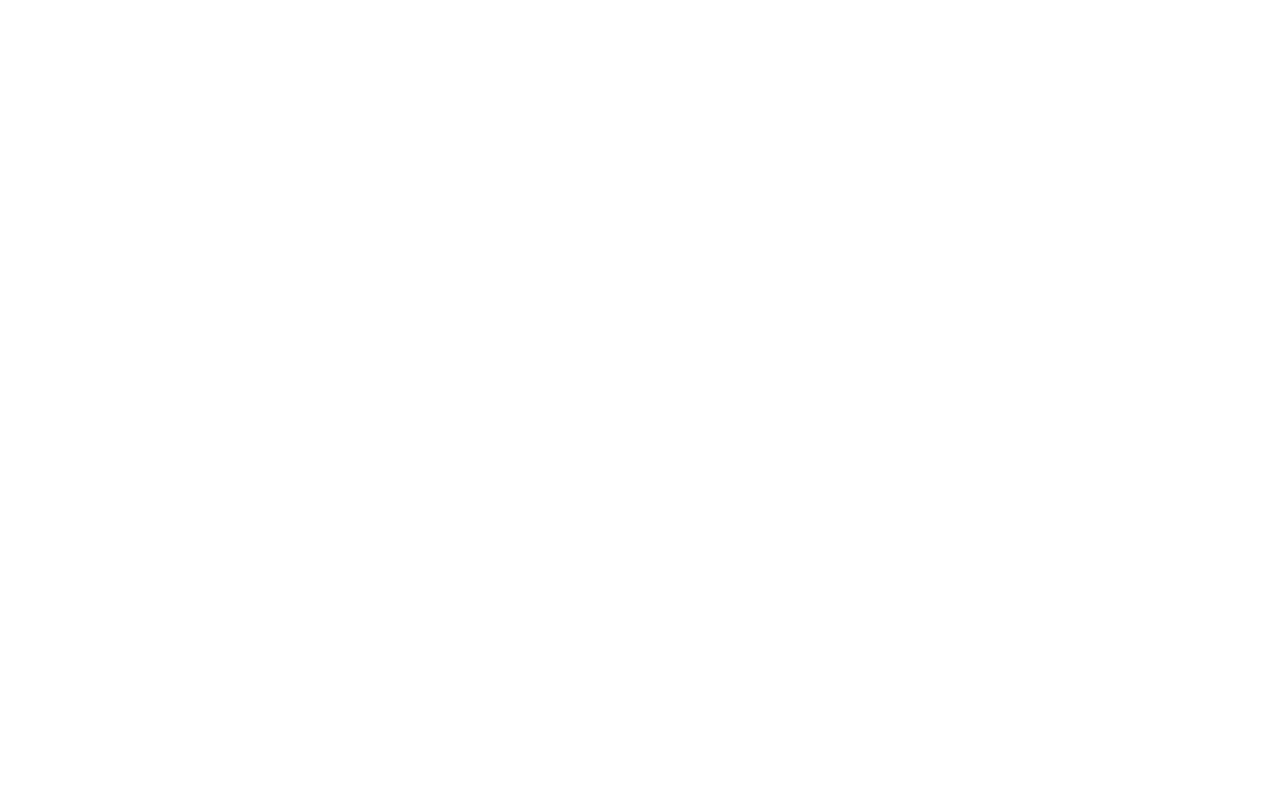
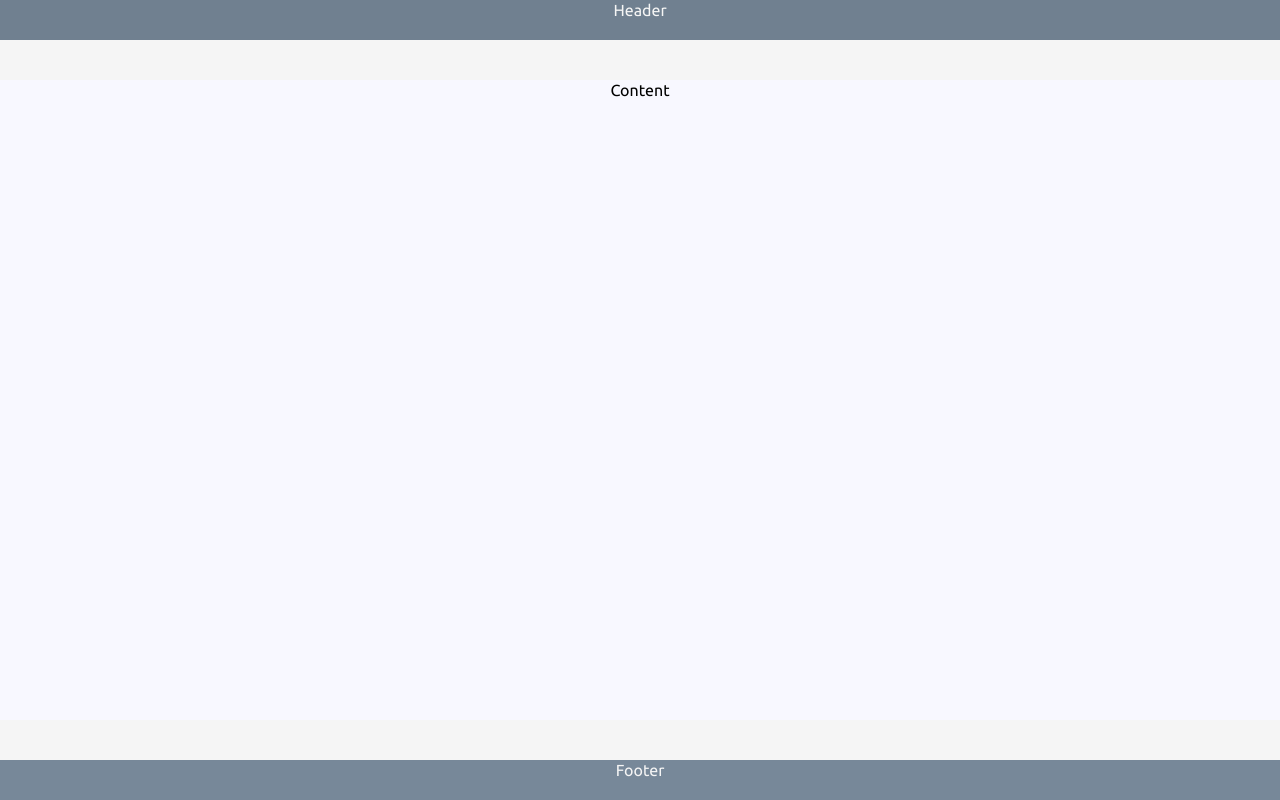
Before and after one commit to serious-pavel/most_populated_cities, a Django app: page / in a window 1280 px wide. Before the commit the page is empty. Run offline with Django 4.2, Linux system fonts and the light colour scheme.

Commit message:
basic css structure and style

```diff
--- a/most_populated_cities_main/templates/most_populated_cities_main/base.html
+++ b/most_populated_cities_main/templates/most_populated_cities_main/base.html
@@ -4,12 +4,23 @@
 <html lang="en">
 <head>
     <meta charset="UTF-8">
-    <link rel="shortcut icon" href="{% static 'img/city-buildings-svgrepo-com-fill.svg' %}" sizes="any" color="red">
-
+    <link rel="shortcut icon" href="{% static 'img/city-buildings-svgrepo-com-fill.svg' %}" sizes="any">
+    <link rel="stylesheet" href="{% static 'css/custom_style.css' %}">
+    <link rel="preconnect" href="https://fonts.googleapis.com">
+    <link rel="preconnect" href="https://fonts.gstatic.com" crossorigin>
+    <link href="https://fonts.googleapis.com/css2?family=Ubuntu:wght@400;700&display=swap" rel="stylesheet">
 
     <title>{% block title %}{% endblock %}</title>
 </head>
 <body>
-{% block content %}{% endblock %}
+<div class="wrapper">
+    <div class="header">Header</div>
+
+    <div class="content">
+    {% block content %}Content{% endblock %}
+    </div>
+
+    <div class="footer">Footer</div>
+</div>
 </body>
 </html>
--- /dev/null
+++ b/static_assets/css/custom_style.css
@@ -0,0 +1,50 @@
+* {
+    margin: 0;
+    padding: 0;
+}
+
+html,
+body {
+    height: 100%;
+}
+
+.wrapper {
+    position: relative;
+    height: 100%;
+    padding: 0 0 160px;
+    box-sizing: border-box;
+}
+
+body {
+    font-family: 'Ubuntu', sans-serif;
+    line-height: 1.3;
+    text-align: center;
+}
+
+div{
+    background-color: whitesmoke;
+}
+
+.header {
+    color: whitesmoke;
+    background-color: slategrey;
+    height: 40px;
+    margin-bottom: 40px;
+
+}
+.content {
+    background-color: ghostwhite;
+    overflow: auto;
+    height:100%;
+    padding: 0px 20px 0px;
+}
+
+.footer {
+    background-color: lightslategrey;
+    color: whitesmoke;
+    position: absolute;
+    left: 0;
+    bottom: 0;
+    width: 100%;
+    height: 40px;
+}
```
